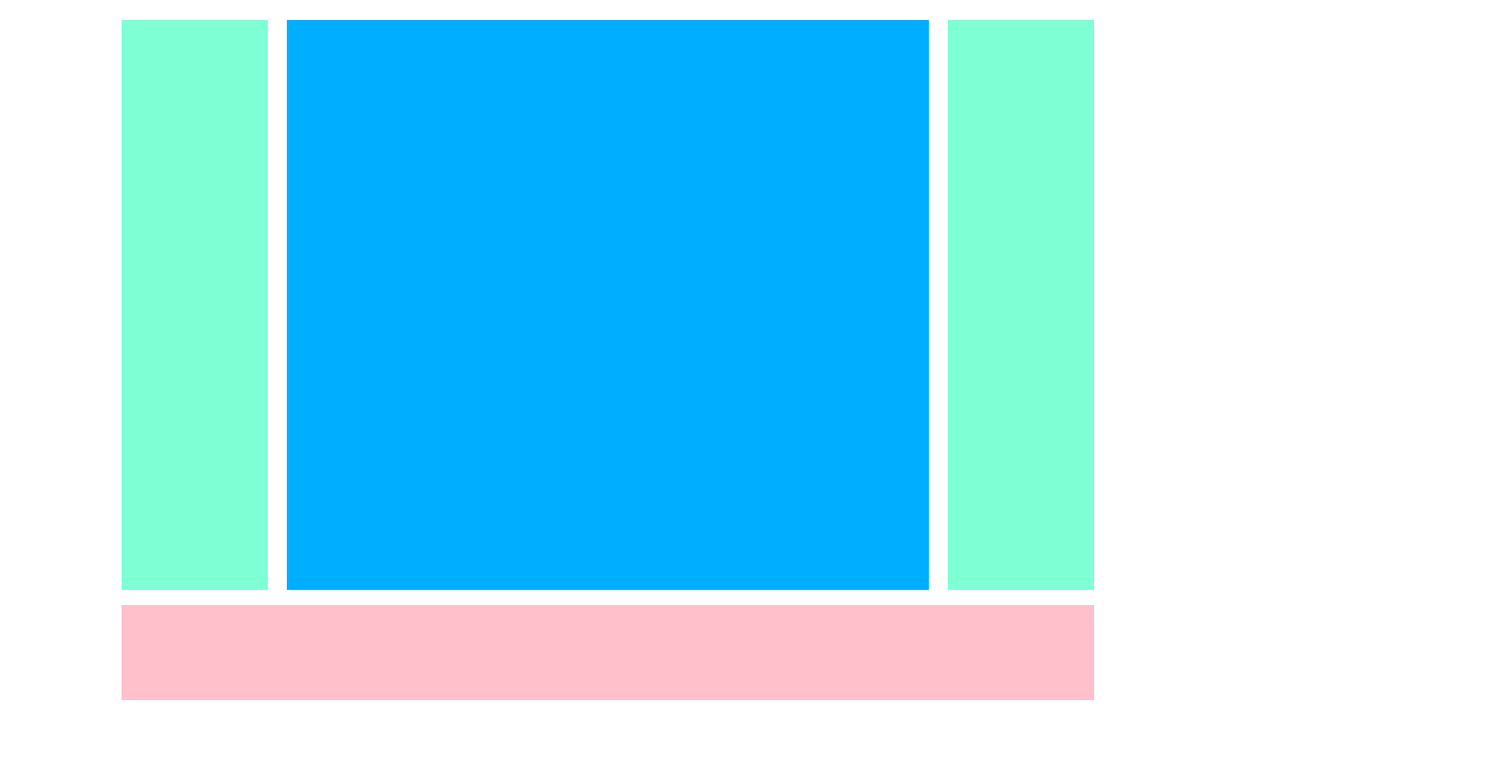
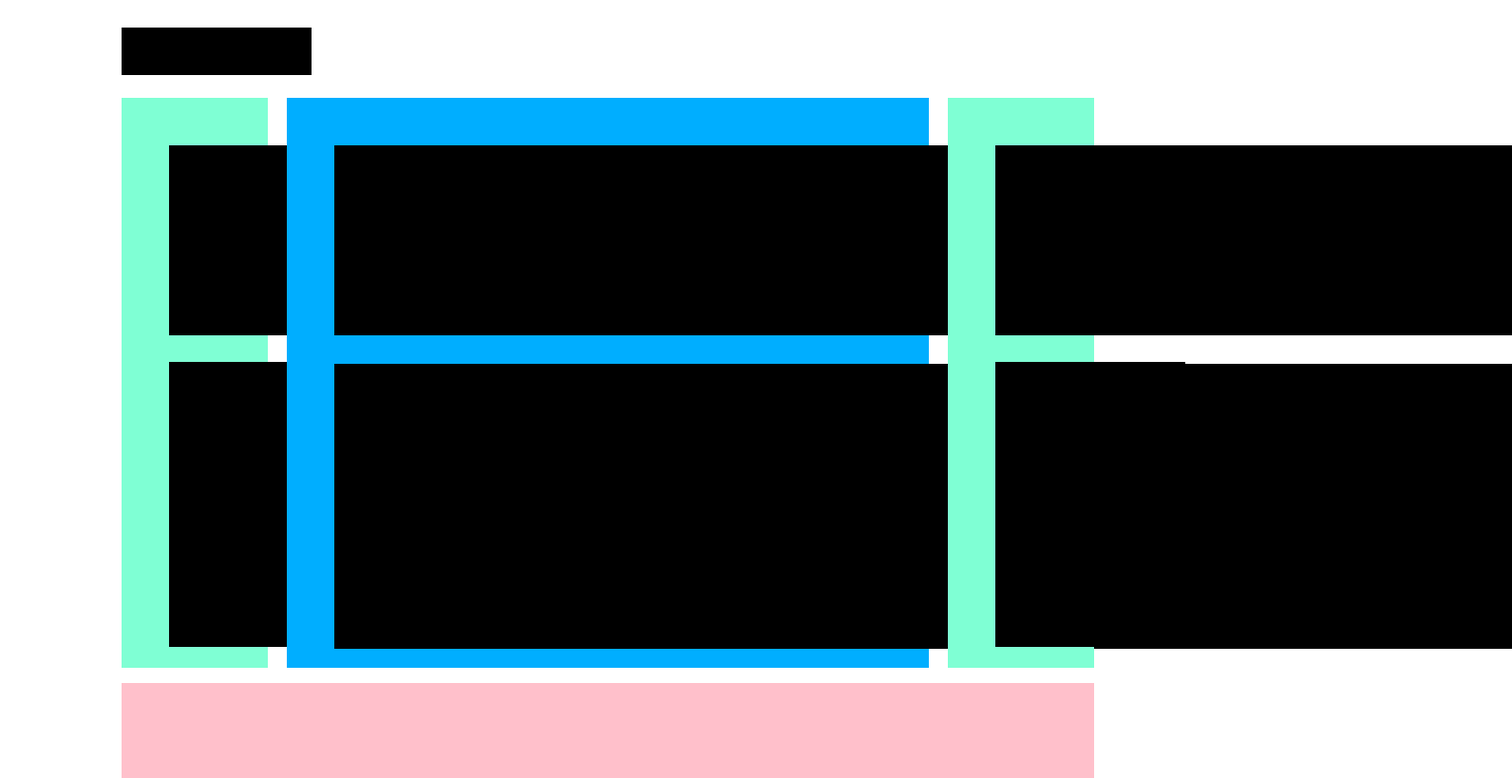
Before and after one commit to ariannagreco3393/htmlcss-struttura-wp, a plain HTML site: page index.html in a window 1280 px wide. Shown: the part 519-1338 px from the top of the page at 95% size, 1592 px wide, since content can reach past the window. Before the commit the page ends 1256 px from the top, so only its background shows below. Drawn offline with Linux system fonts and the light colour scheme.

Commit message:
add second row details

```diff
--- a/css/style.css
+++ b/css/style.css
@@ -70,3 +70,40 @@ h1 {
     height: 150px;
     float: left;
 }
+
+.titolo {
+    background-color: black;
+    width: 200px;
+    height: 50px;
+    margin-top: 2rem;
+}
+
+.img-aside {
+    background-color: black;
+    width: 200px;
+    height: 200px;
+    float: left;
+    margin: 50px 50px
+}
+
+.paragraph-aside {
+    background-color: black;
+    width: 200px;
+    height: 300px;
+    margin: 210px 0;
+}
+
+.img-center {
+    background-color: black;
+    width: 1240px;
+    height: 200px;
+    float: left;
+    margin: 50px 50px
+}
+
+.paragraph-center {
+    background-color: black;
+    width: 1240px;
+    height: 300px;
+    margin: 280px 50px
+}
--- a/index.html
+++ b/index.html
@@ -12,20 +12,40 @@
         <img class="logo" src="" alt="">
         <nav class="menu"></nav>
     </header>
+    <!-- /header -->
+
     <main class="site_main">
         <div class="row clearfix">
             <div class="container">
                <section class="content">
                    <h1></h1>
                </section>
+            </div>
+        <div class="titolo">
+            <h2></h2>
+        </div>
+            <!-- /row 1  -->
+        <div class="row clearfix">
             <div class="container2"></div>
-               <aside class="sidebar"></aside>
-               <section class="content2"></section>
-               <aside class="sidebar"></aside>
-            </div>
+                <aside class="sidebar">
+                    <div class="img-aside">
+                        <img src="" alt="">
+                        <p class="paragraph-aside"></p>
+                    </div>
+                </aside>
+                <section class="content2">
+                    <div class="img-center"></div>
+                    <p class="paragraph-center"></p>
+                </section>
+                <aside class="sidebar"><div class="img-aside">
+                    <img src="" alt="">
+                    <p class="paragraph-aside"></p>
+                </div></aside>
         </div>
+        <!-- /row 2 -->
     </main>
-    <footer class="site_footer"></footer>
+    <footer class="site_footer">
+    </footer>
 
 </body>
 </html>
```
